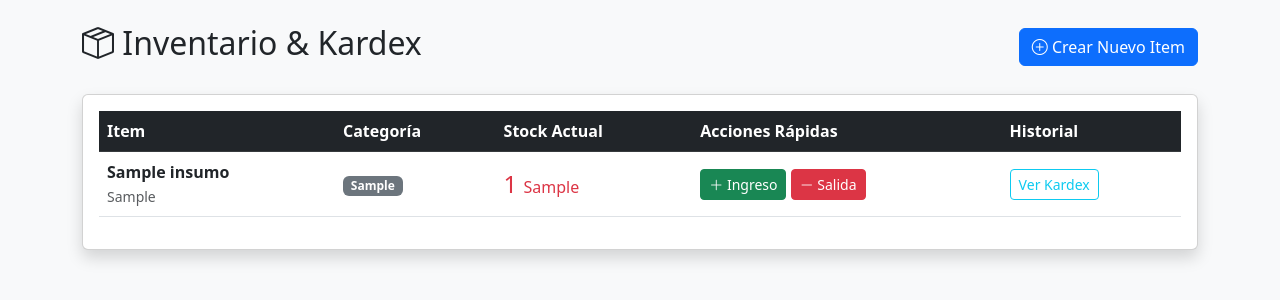
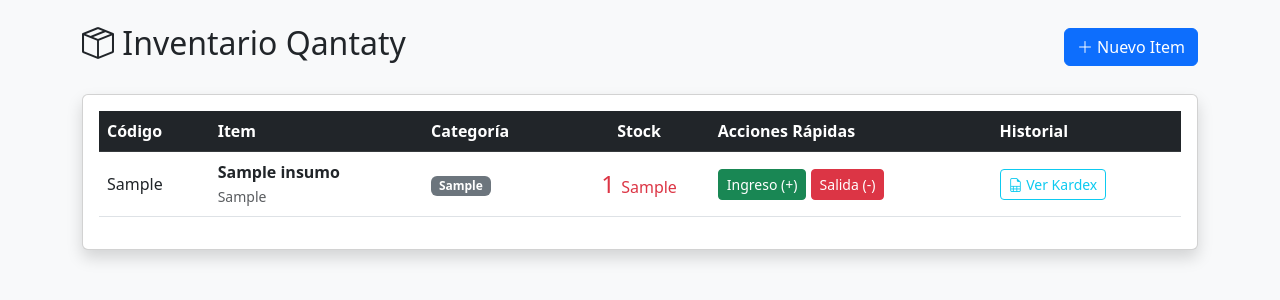
Before and after one commit to saolos12/mining-inventory-system, a Flask app: page /inventario in a window 1280 px wide. Shown: the part 56-356 px from the top of the page. Run offline with Flask 3, Linux system fonts and the light colour scheme; tables that the repository leaves empty hold one stand-in row (values such as "Sample post").

Commit message:
Refactor inventario.html for clarity and updates

```diff
--- a/templates/inventario.html
+++ b/templates/inventario.html
@@ -2,20 +2,21 @@
 
 {% block content %}
 <div class="d-flex justify-content-between align-items-center mb-4">
-    <h2><i class="bi bi-box-seam"></i> Inventario & Kardex</h2>
+    <h2><i class="bi bi-box-seam"></i> Inventario Qantaty</h2>
     <a href="{{ url_for('inventory.agregar') }}" class="btn btn-primary">
-        <i class="bi bi-plus-circle"></i> Crear Nuevo Item
+        <i class="bi bi-plus-lg"></i> Nuevo Item
     </a>
 </div>
 
 <div class="card shadow">
     <div class="card-body">
-        <table class="table table-hover align-middle">
+        <table class="table align-middle table-hover">
             <thead class="table-dark">
                 <tr>
+                    <th>Código</th>
                     <th>Item</th>
                     <th>Categoría</th>
-                    <th>Stock Actual</th>
+                    <th class="text-center">Stock</th>
                     <th>Acciones Rápidas</th>
                     <th>Historial</th>
                 </tr>
@@ -23,30 +24,31 @@
             <tbody>
                 {% for item in insumos %}
                 <tr>
+                    <td>{{ item.codigo }}</td>
                     <td>
                         <strong>{{ item.nombre }}</strong><br>
-                        <small class="text-muted">{{ item.codigo }}</small>
+                        <small class="text-muted">{{ item.ubicacion }}</small>
                     </td>
                     <td><span class="badge bg-secondary">{{ item.categoria }}</span></td>
-                    <td>
-                        <h4 class="m-0
-                            {% if item.cantidad_actual < 10 %}text-danger{% else %}text-success{% endif %}">
+                    <td class="text-center">
+                        <h4 class="m-0 {% if item.cantidad_actual < 5 %}text-danger{% else %}text-success{% endif %}">
                             {{ item.cantidad_actual }} <small class="fs-6">{{ item.unidad }}</small>
                         </h4>
                     </td>
                     <td>
-                        <button type="button" class="btn btn-success btn-sm" data-bs-toggle="modal" data-bs-target="#modalMovimiento"
-                                onclick="configurarModal('{{ item.id }}', '{{ item.nombre }}', 'ENTRADA')">
-                            <i class="bi bi-plus-lg"></i> Ingreso
+                        <button class="btn btn-success btn-sm" data-bs-toggle="modal" data-bs-target="#modalMov"
+                                onclick="setupModal('{{ item.id }}', '{{ item.nombre }}', 'ENTRADA')">
+                            Ingreso (+)
                         </button>
-
-                        <button type="button" class="btn btn-danger btn-sm" data-bs-toggle="modal" data-bs-target="#modalMovimiento"
-                                onclick="configurarModal('{{ item.id }}', '{{ item.nombre }}', 'SALIDA')">
-                            <i class="bi bi-dash-lg"></i> Salida
+                        <button class="btn btn-danger btn-sm" data-bs-toggle="modal" data-bs-target="#modalMov"
+                                onclick="setupModal('{{ item.id }}', '{{ item.nombre }}', 'SALIDA')">
+                            Salida (-)
                         </button>
                     </td>
                     <td>
-                        <a href="#" class="btn btn-outline-info btn-sm">Ver Kardex</a>
+                        <a href="{{ url_for('inventory.ver_kardex', id=item.id) }}" class="btn btn-outline-info btn-sm">
+                            <i class="bi bi-file-earmark-spreadsheet"></i> Ver Kardex
+                        </a>
                     </td>
                 </tr>
                 {% endfor %}
@@ -55,17 +57,17 @@
     </div>
 </div>
 
-<div class="modal fade" id="modalMovimiento" tabindex="-1">
+<div class="modal fade" id="modalMov" tabindex="-1">
     <div class="modal-dialog">
         <div class="modal-content">
             <form action="{{ url_for('inventory.movimiento') }}" method="POST">
                 <div class="modal-header">
-                    <h5 class="modal-title" id="modalTitulo">Registrar Movimiento</h5>
+                    <h5 class="modal-title" id="modalTitle">Registro</h5>
                     <button type="button" class="btn-close" data-bs-dismiss="modal"></button>
                 </div>
                 <div class="modal-body">
-                    <input type="hidden" name="insumo_id" id="insumoIdInput">
-                    <input type="hidden" name="tipo" id="tipoInput">
+                    <input type="hidden" name="insumo_id" id="inputId">
+                    <input type="hidden" name="tipo" id="inputTipo">
 
                     <div class="mb-3">
                         <label class="form-label">Cantidad</label>
@@ -73,12 +75,12 @@
                     </div>
                     <div class="mb-3">
                         <label class="form-label">Motivo / Referencia</label>
-                        <input type="text" name="motivo" class="form-control" placeholder="Ej: Factura Compra #554 ó Entrega Turno Noche" required>
+                        <input type="text" name="motivo" class="form-control" placeholder="Ej: Factura 001 / Entrega a Juan" required>
                     </div>
                 </div>
                 <div class="modal-footer">
                     <button type="button" class="btn btn-secondary" data-bs-dismiss="modal">Cancelar</button>
-                    <button type="submit" class="btn btn-primary">Confirmar</button>
+                    <button type="submit" class="btn btn-primary">Guardar</button>
                 </div>
             </form>
         </div>
@@ -86,18 +88,12 @@
 </div>
 
 <script>
-    function configurarModal(id, nombre, tipo) {
-        document.getElementById('insumoIdInput').value = id;
-        document.getElementById('tipoInput').value = tipo;
+    function setupModal(id, nombre, tipo) {
+        document.getElementById('inputId').value = id;
+        document.getElementById('inputTipo').value = tipo;
 
-        const titulo = document.getElementById('modalTitulo');
-        if (tipo === 'ENTRADA') {
-            titulo.innerText = '🟢 Recibir Stock: ' + nombre;
-            titulo.className = 'modal-title text-success';
-        } else {
-            titulo.innerText = '🔴 Despachar Stock: ' + nombre;
-            titulo.className = 'modal-title text-danger';
-        }
+        const titulo = document.getElementById('modalTitle');
+        titulo.innerText = (tipo === 'ENTRADA' ? '🟢 Recibir: ' : '🔴 Despachar: ') + nombre;
     }
 </script>
 {% endblock %}
```
